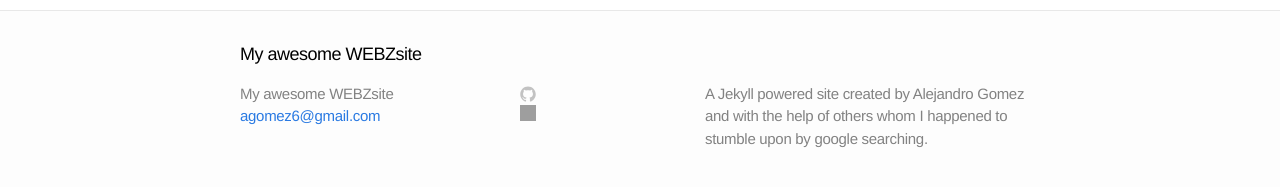
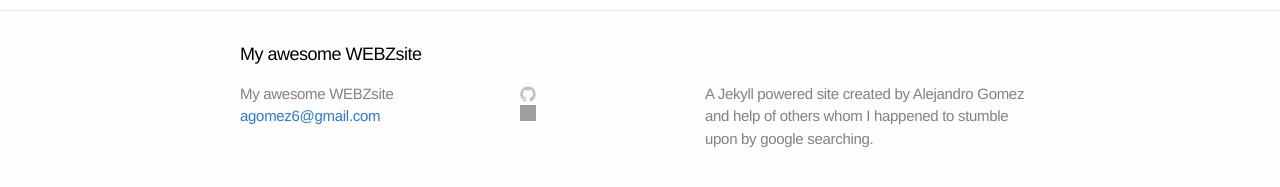
Before and after one commit to ago6/ago6.github.io, a Jekyll site: the page built from index.html, in a window 1280 px wide. Shown: the part 265-452 px from the top of the page. Built offline with Jekyll 4.4.1, drawn with Linux system fonts in a browser that asks for light colours; grey boxes are pictures that could not be loaded.

Commit message:
Update _config.yml

```diff
--- a/_config.yml
+++ b/_config.yml
@@ -1,7 +1,7 @@
 # Site settings
 title: My awesome WEBZsite
 email: agomez6@gmail.com
-description: "A Jekyll powered site created by Alejandro Gomez and with the help of others whom I happened to stumble upon by google searching."
+description: "A Jekyll powered site created by Alejandro Gomez and help of others whom I happened to stumble upon by google searching."
 baseurl: ""
 url: "http://ago6.github.com"
 
```
